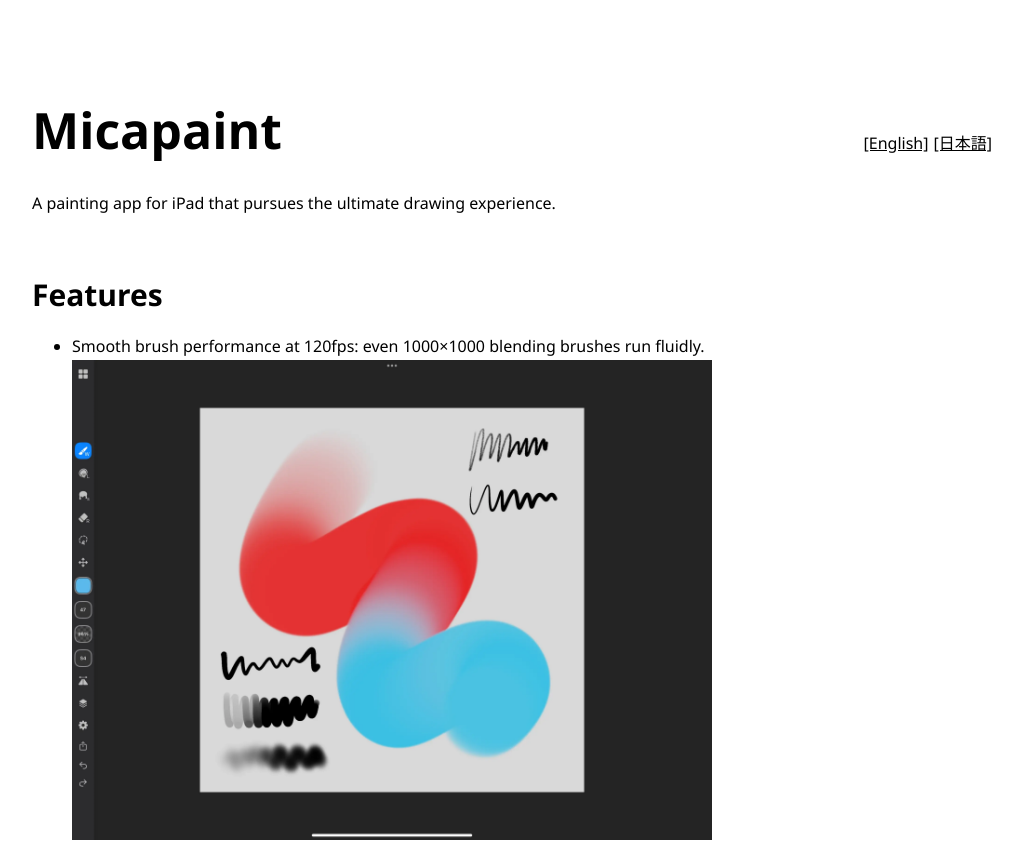
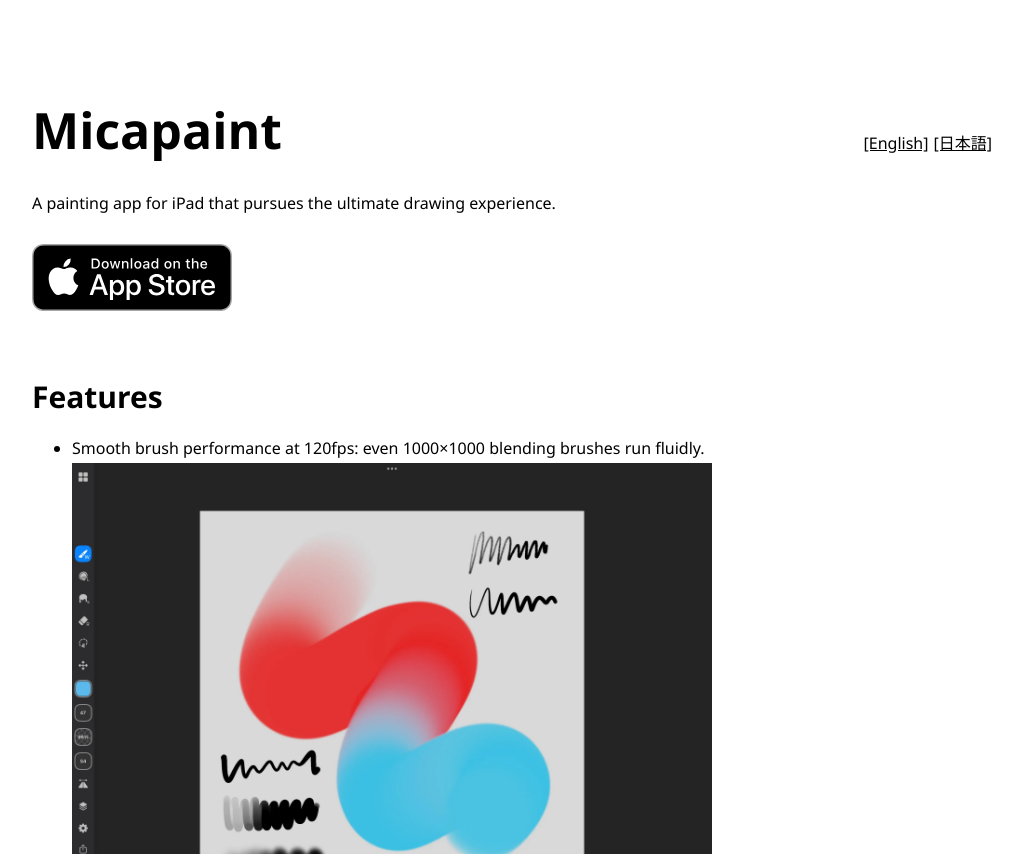
Before and after one commit to arcturu/arcturu.github.io, a plain HTML site: page micapaint/index.html in a window 1280 px wide. Shown: the top 854 px of the page, without its empty margins (128-1150 px from the left). Drawn offline with Linux system fonts and the light colour scheme.

Commit message:
[mica] Add download link

```diff
--- a/micapaint/index.html
+++ b/micapaint/index.html
@@ -15,7 +15,11 @@
       </div>
     </header>
     <p>
-        A painting app for iPad that pursues the ultimate drawing experience.
+        A painting app for iPad that pursues the ultimate drawing experience.<br>
+        <br>
+        <a href="https://apps.apple.com/us/app/micapaint/id6752224685">
+            <img src="img/Download_on_the_App_Store_Badge_US-UK_RGB_blk_092917.svg" alt="App Store でダウンロード" width="200" />
+        </a>
     </p>
     <h2>Features</h2>
     <ul>
```
Also changed, not shown: micapaint/ja/index.html (+5 -1 lines), micapaint/img/Download_on_the_App_Store_Badge_JP_RGB_blk_100317.svg (added), micapaint/img/Download_on_the_App_Store_Badge_US-UK_RGB_blk_092917.svg (added).
